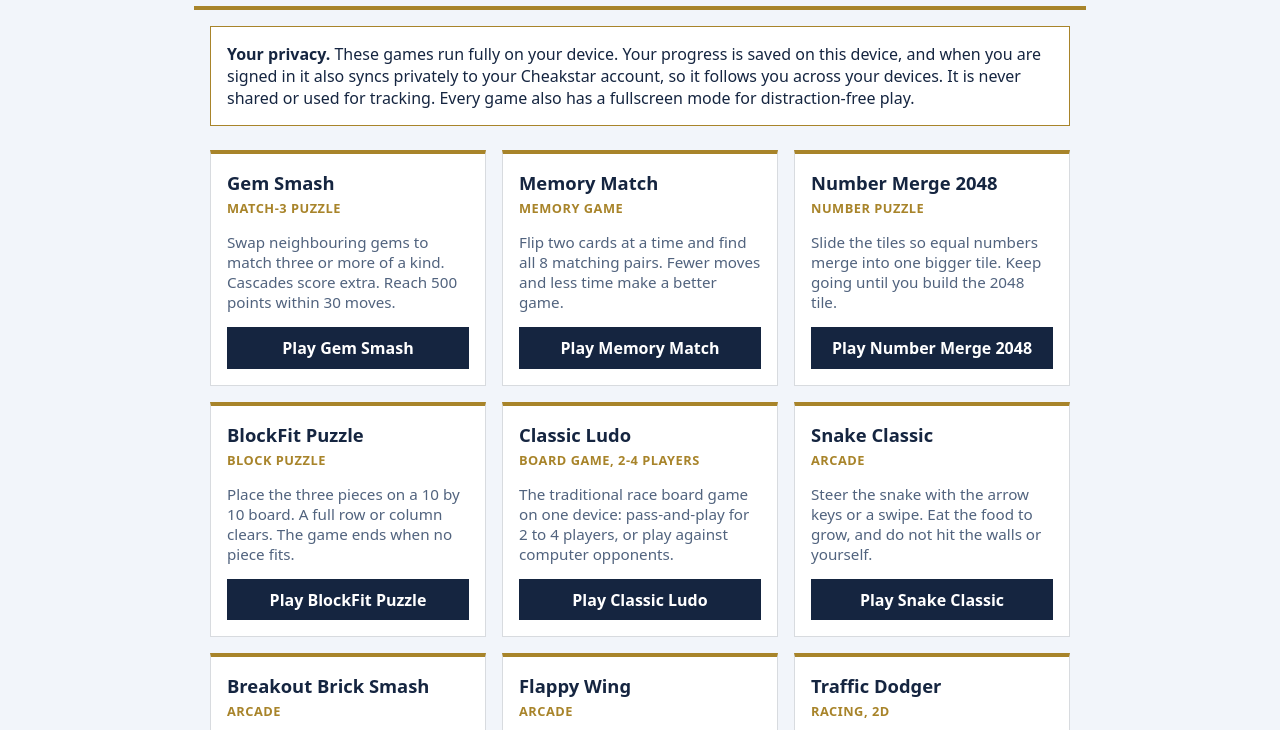
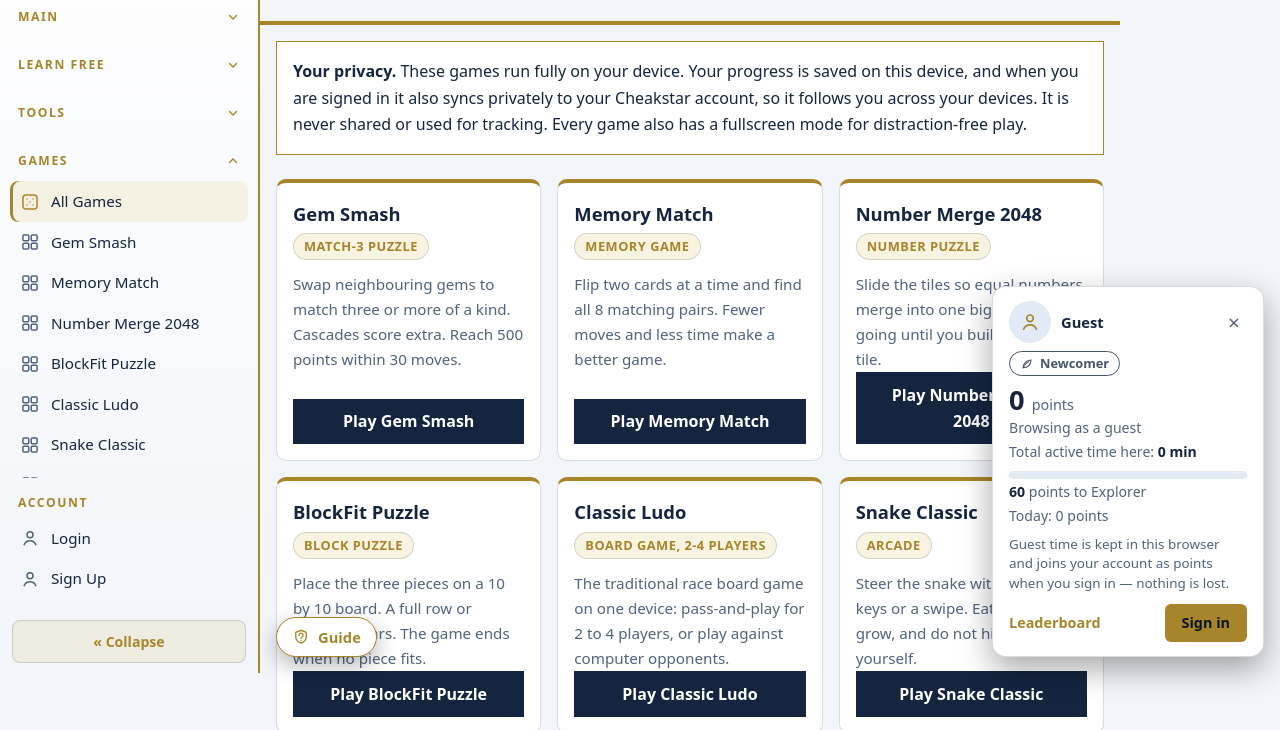
Before and after one commit to rohitkrchandoliya/cheakstar, a plain HTML site: page games/index.html in a window 1280 px wide. Shown: the part 127-857 px from the top of the page. Drawn offline with nearby package versions, Linux system fonts and the light colour scheme.

Commit message:
Games shell: add site navigation to hub

```diff
--- a/games/index.html
+++ b/games/index.html
@@ -33,6 +33,7 @@
 })();
 </script>
 <link rel="icon" href="data:,">
+<link rel="stylesheet" href="assets/site.css">
 <title>Games - Cheakstar</title>
 <style>
   :root { --navy:#0a1628; --navy2:#0e2142; --navy3:#12305c; --gold:#d4af37; --gold2:#b8912a; --bg:#0a1628; --ink:#eef2f8; --muted:#a9b8cf; --card:#10233f; --line:rgba(212,175,55,.35); --btn:#12305c; color-scheme:dark; }
@@ -241,6 +242,8 @@
   </div>
 </div>
 <p class="note">Honest notes: all games here are original implementations built for this site. Ludo is the traditional board game; it plays on one device with pass-and-play or computer opponents - there is no online multiplayer. The Ludo computer opponent plays a fair casual game, not an expert one. The arcade games are original takes on classic ideas; Traffic Dodger is a top-down dodging game, not a driving simulator. Turbo Lane Racer is a pseudo-3D canvas racer (a segmented road in the style of classic arcade racers), not a real 3D game, and the Connect Four computer opponent is a casual player, not a perfect solver. Wave 3 notes: Pinball Mini uses simplified physics rather than a full pinball simulation. Chess Puzzles is a set of composed mate puzzles checked by a small built-in move checker - it is not a full chess engine or a complete game of chess (the puzzles never need castling or en passant, and pawns promote to queens only). Solitaire uses click-to-move controls (no drag and drop) and deals from a built-in set of shuffles that a solver verified as winnable before release. Parking Master and Paper Plane Pilot are simple 2D simulations, not 3D games.</p>
+<script src="assets/games-nav.js"></script>
 <script src="game-sync.js"></script>
+<script src="../theme.js?v=20261106a"></script>
 </body>
 </html>
```
